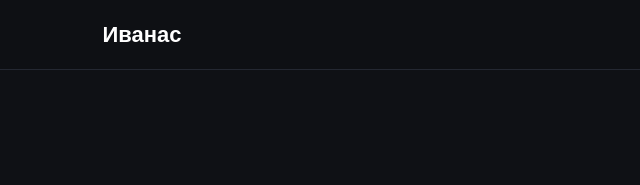
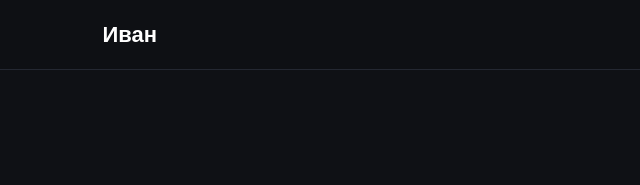
Before and after one commit to ivanefremenko/aboutme, a plain HTML site: page index.html in a window 1280 px wide. Shown: the top 185 px of the page, 0-640 px from the left. Drawn offline with Linux system fonts and the light colour scheme.

Commit message:
Update index.html

```diff
--- a/index.html
+++ b/index.html
@@ -13,7 +13,7 @@
 <body>
 
 <header class="header">
-    <div class="logo">Иванас</div>
+    <div class="logo">Иван</div>
 
     <nav>
         <a href="#about">Обо мне</a>
```
